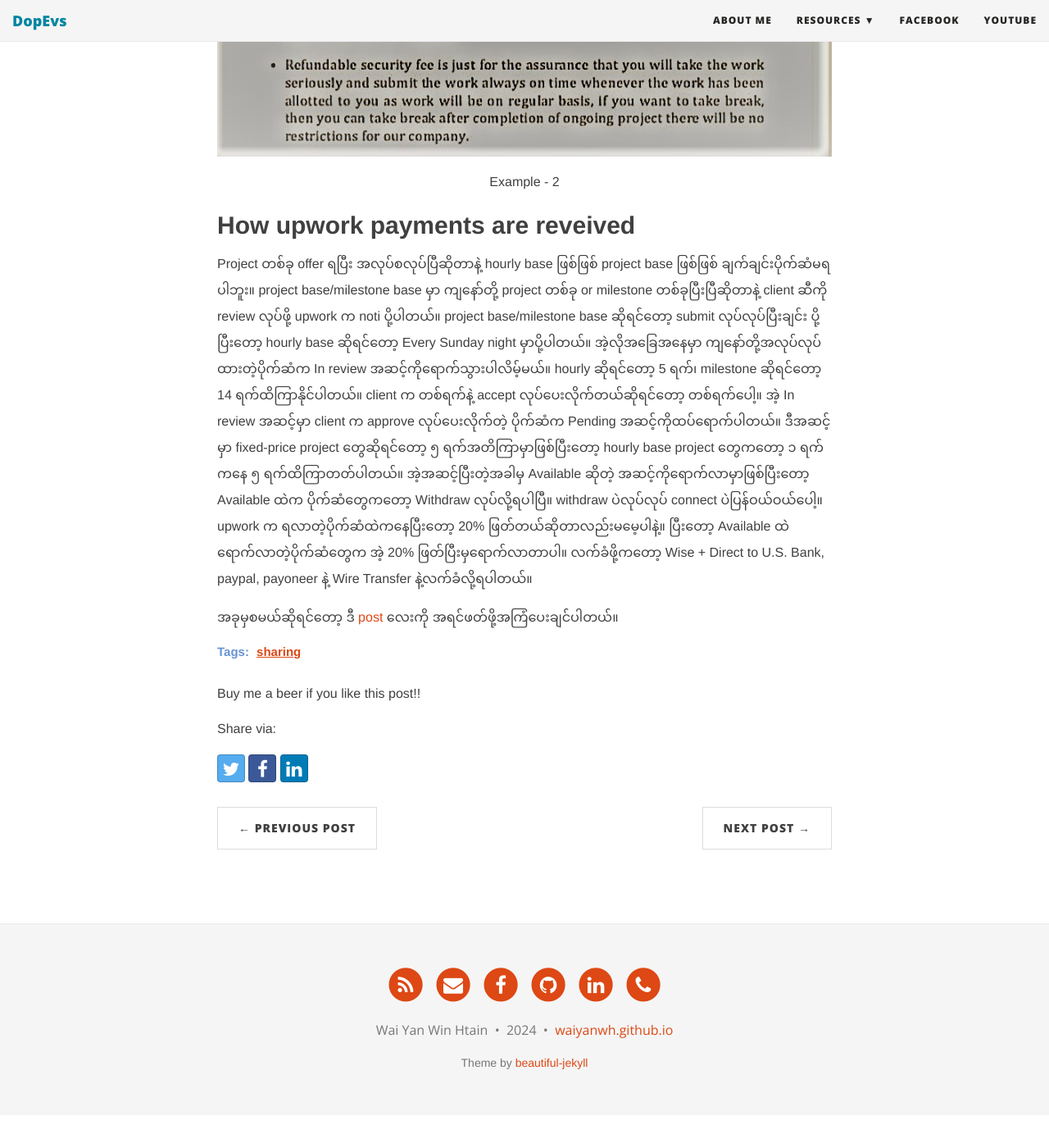
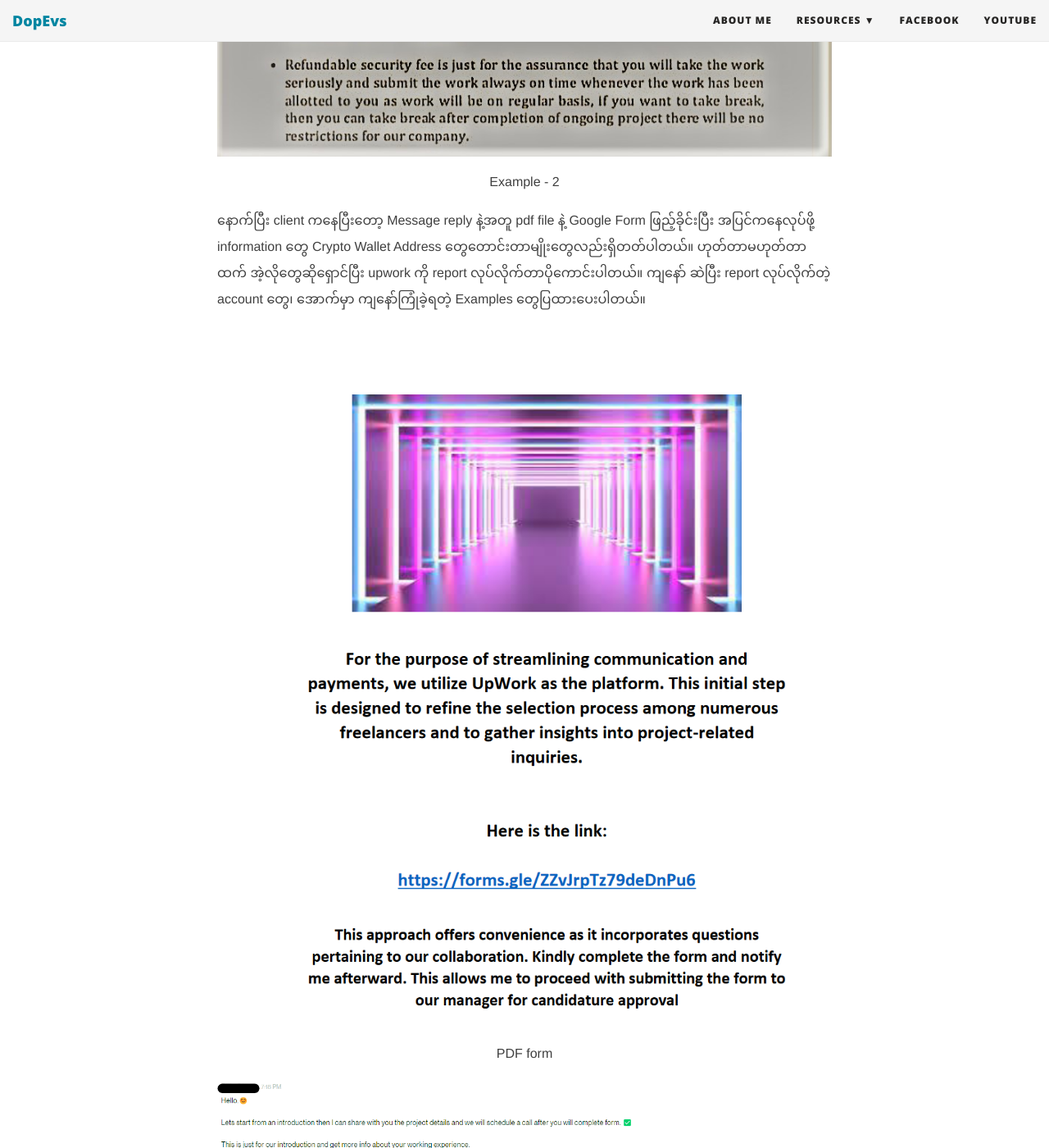
Before and after one commit to waiyanwh/waiyanwh.github.io, a Jekyll site: the page built from _posts/2022-05-01-All-you-need-know-about-upwork-payments.md, in a window 1280 px wide and 1400 px high, scrolled down 1740 px. Shown: the whole window at 82% size. Built offline with Jekyll 4.4.1, drawn with Linux system fonts in a browser that asks for light colours; nearby versions of some CDN libraries; comment, search, counter and statistics services are not loaded; before the commit the page ends 3100 px from its top, so only the background shows below that; some of the changed text lies outside the part shown.

Commit message:
feat: update upwork posts

```diff
--- a/_posts/2022-05-01-All-you-need-know-about-upwork-payments.md
+++ b/_posts/2022-05-01-All-you-need-know-about-upwork-payments.md
@@ -22,6 +22,20 @@
 Example - 2
 </p>
 
+နောက်ပြီး client ကနေပြီးတော့ Message reply နဲ့အတူ pdf file နဲ့ Google Form ဖြည့်ခိုင်းပြီး အပြင်ကနေလုပ်ဖို့ information တွေ Crypto Wallet Address တွေတောင်းတာမျိုးတွေလည်းရှိတတ်ပါတယ်။ ဟုတ်တာမဟုတ်တာထက် အဲ့လိုတွေဆိုရှောင်ပြီး upwork ကို report လုပ်လိုက်တာပိုကောင်းပါတယ်။ ကျနော် ဆဲပြီး report လုပ်လိုက်တဲ့ account တွေ၊ အောက်မှာ ကျနော်ကြုံခဲ့ရတဲ့ Examples တွေပြထားပေးပါတယ်။
+![spec](/img/upwork/upwork-scam-pdf-format.png){: .center-block :}
+<p align = "center">
+PDF form
+</p>
+![spec](/img/upwork/upwork-scam-account.png){: .center-block :}
+<p align = "center">
+Restricted account - 1
+</p>
+![spec](/img/upwork/upwork-scam-account2.png){: .center-block :}
+<p align = "center">
+Restricted account - 2
+</p>
+
 ## How upwork payments are reveived
 
 Project တစ်ခု offer ရပြီး အလုပ်စလုပ်ပြီဆိုတာနဲ့ hourly base ဖြစ်ဖြစ် project base ဖြစ်ဖြစ် ချက်ချင်းပိုက်ဆံမရပါဘူး။ project base/milestone base မှာ ကျနော်တို့ project တစ်ခု or milestone တစ်ခုပြီးပြီဆိုတာနဲ့ client ဆီကို review လုပ်ဖို့ upwork က noti ပို့ပါတယ်။ project base/milestone base ဆိုရင်တော့ submit လုပ်လုပ်ပြီးချင်း ပို့ပြီးတော့ hourly base ဆိုရင်တော့ Every Sunday night မှာပို့ပါတယ်။ အဲ့လိုအခြေအနေမှာ ကျနော်တို့အလုပ်လုပ်ထားတဲ့ပိုက်ဆံက In review အဆင့်ကိုရောက်သွားပါလိမ့်မယ်။ hourly ဆိုရင်တော့ 5 ရက်၊ milestone ဆိုရင်တော့ 14 ရက်ထိကြာနိုင်ပါတယ်။ client က တစ်ရက်နဲ့ accept လုပ်ပေးလိုက်တယ်ဆိုရင်တော့ တစ်ရက်ပေါ့။ အဲ့ In review အဆင့်မှာ client က approve လုပ်ပေးလိုက်တဲ့ ပိုက်ဆံက Pending အဆင့်ကိုထပ်ရောက်ပါတယ်။ ဒီအဆင့်မှာ fixed-price project တွေဆိုရင်တော့ ၅ ရက်အတိကြာမှာဖြစ်ပြီးတော့ hourly base project တွေကတော့ ၁ ရက်ကနေ ၅ ရက်ထိကြာတတ်ပါတယ်။ အဲ့အဆင့်ပြီးတဲ့အခါမှ Available ဆိုတဲ့ အဆင့်ကိုရောက်လာမှာဖြစ်ပြီးတော့ Available ထဲက ပိုက်ဆံတွေကတော့ Withdraw လုပ်လို့ရပါပြီ။ withdraw ပဲလုပ်လုပ် connect ပဲပြန်ဝယ်ဝယ်ပေါ့။
```
Also changed, not shown: img/upwork/upwork-scam-account.png (added), img/upwork/upwork-scam-account2.png (added), img/upwork/upwork-scam-pdf-format.png (added).
